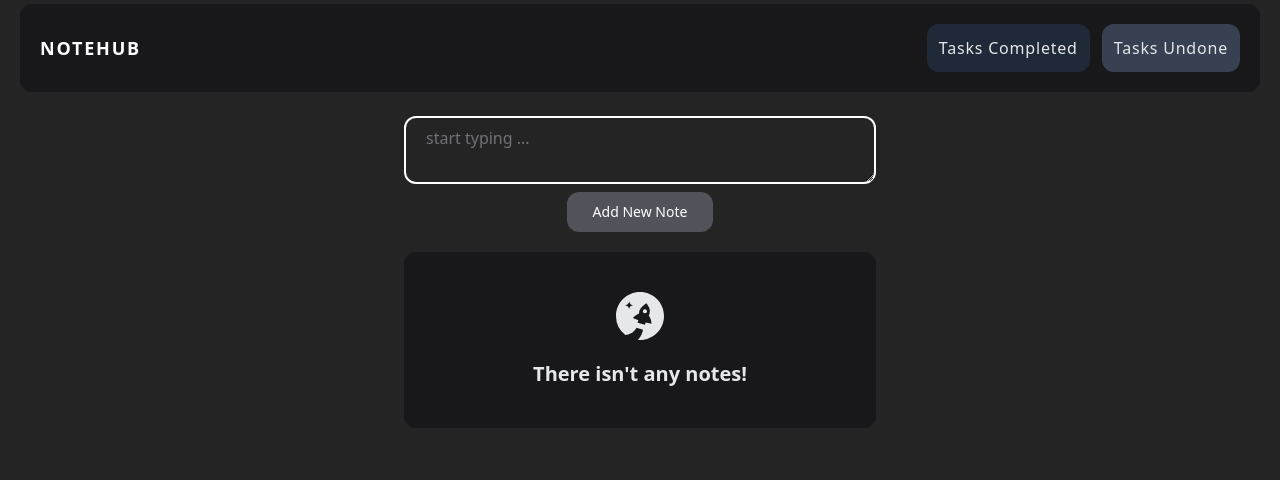
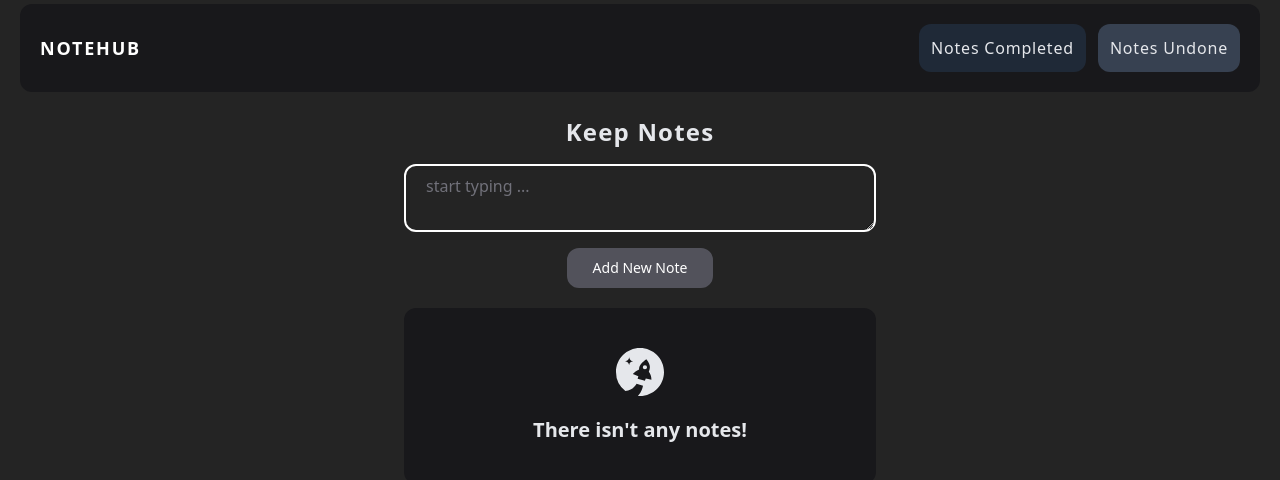
Before and after one commit to berkesayin/notehub, a React (Vite) app: page / in a window 1280 px wide. Shown: the top 480 px of the page. Built offline with nearby package versions, Linux system fonts and the light colour scheme.

Commit message:
Create title component

```diff
--- a/src/components/NotehubAddNoteForm/index.tsx
+++ b/src/components/NotehubAddNoteForm/index.tsx
@@ -3,6 +3,7 @@
 import { NotehubButton } from "../NotehubButton";
 import { NotehubTextArea } from "../NotehubTextArea";
 import { toast } from "react-hot-toast";
+import { NotehubTitle } from "../NotehubTitle";
 
 export const NotehubAddNoteForm = () => {
   const [input, setInput] = useState<string>("");
@@ -29,10 +30,14 @@
 
   return (
     <form onSubmit={handleSubmission}>
-      <div className="flex flex-col items-center w-full max-w-lg gap-2 p-5 m-auto">
+      <div className="flex flex-col items-center w-full max-w-lg gap-2 p-5  m-auto">
+        <NotehubTitle
+          className="text-2xl font-bold tracking-wider"
+          text="Keep Notes"
+        />
         <NotehubTextArea
-          className="w-full px-5 py-2 bg-transparent border-2 outline-none border-zinc-600 rounded-xl
-      placeholder:text-zinc-500 focus:border-white"
+          className="w-full px-5 my-2 py-2 bg-transparent border-2 outline-none border-zinc-600 rounded-xl
+          placeholder:text-zinc-500 focus:border-white"
           ref={inputRef}
           value={input}
           onChange={(e) => setInput(e.target.value)}
@@ -40,8 +45,8 @@
         />
         <NotehubButton
           type="submit"
-          className="px-6 py-2 text-sm font-normal text-white bg-zinc-600 border-2 border-zinc-600 hover:bg-zinc-900
-            active:scale-95 rounded-xl"
+          className="px-6 py-2 text-sm font-normal text-white bg-zinc-600 border-2 border-zinc-600
+            hover:bg-zinc-900 active:scale-95 rounded-xl"
         >
           Add New Note
         </NotehubButton>
--- a/src/components/NotehubNavbar/index.tsx
+++ b/src/components/NotehubNavbar/index.tsx
@@ -9,10 +9,10 @@
         </NotehubButton>
         <div className="flex space-x-3">
           <NotehubButton className="bg-gray-800 rounded-xl p-3 tracking-wider">
-            Tasks Completed
+            Notes Completed
           </NotehubButton>
           <NotehubButton className="bg-gray-700 rounded-xl p-3 tracking-wider">
-            Tasks Undone
+            Notes Undone
           </NotehubButton>
         </div>
       </div>
--- /dev/null
+++ b/src/components/NotehubTitle/index.tsx
@@ -0,0 +1,5 @@
+import { NotehubTitleProps } from "../../types";
+
+export const NotehubTitle = ({ text, className }: NotehubTitleProps) => {
+  return <h1 className={className}>{text}</h1>;
+};
--- a/src/types.ts
+++ b/src/types.ts
@@ -23,6 +23,11 @@
   children?: React.ReactNode;
 }
 
+export interface NotehubTitleProps {
+  text: string;
+  className: string;
+}
+
 export interface NotehubCardProps {
   noteCard: NoteCard;
 }
```
